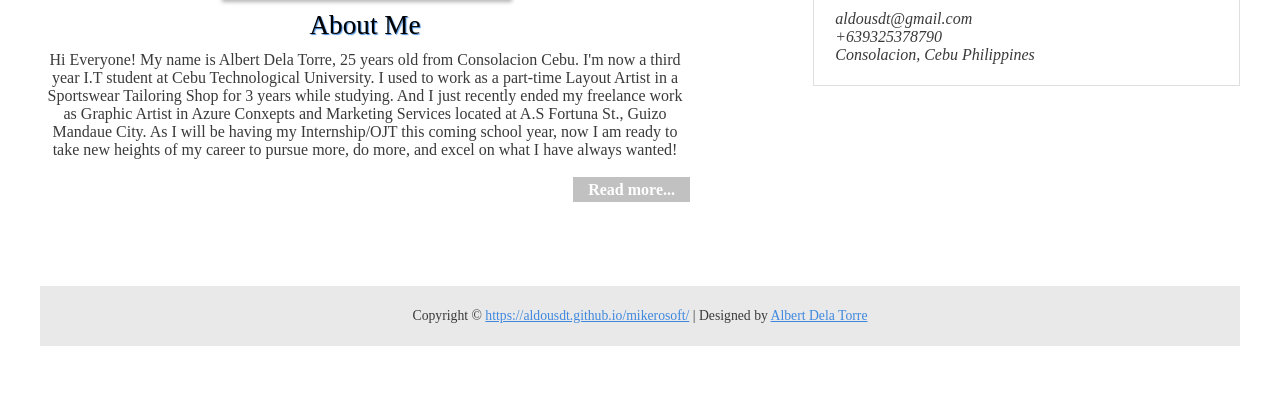
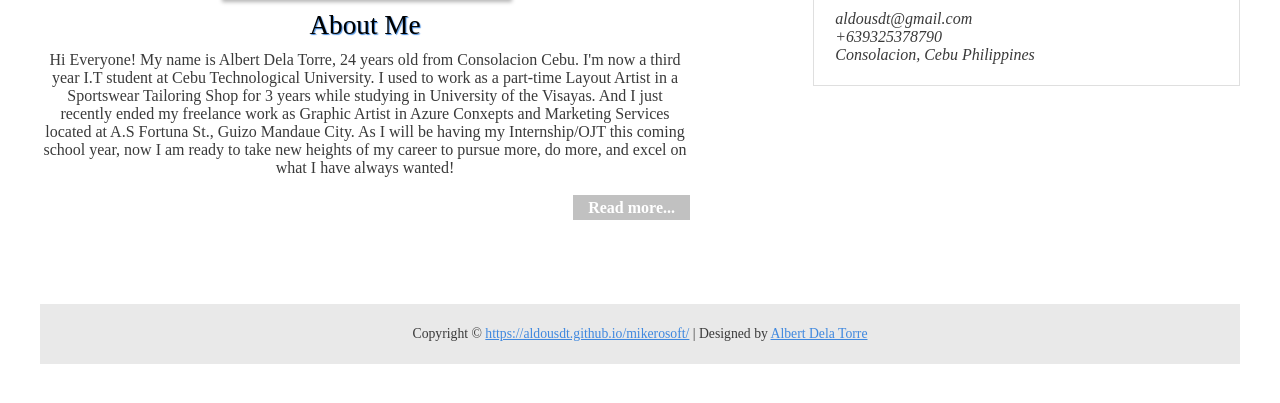
Before and after one commit to aldousdt/mikerosoft, a plain HTML site: page index.html in a window 1280 px wide. Shown: the part 373-776 px from the top of the page. Drawn offline with Linux system fonts and the light colour scheme.

Commit message:
Update index.html

```diff
--- a/index.html
+++ b/index.html
@@ -39,7 +39,7 @@
             <center><img src="images/pic.jpg" alt="pic1"></center>
             <h2><center>About Me</h2></center>
             <p><center>
-		    Hi Everyone! My name is Albert Dela Torre, 25 years old from Consolacion Cebu. I'm now a third year I.T student at Cebu Technological University. I used to work as a part-time Layout Artist in a Sportswear Tailoring Shop for 3 years while studying.
+Hi Everyone! My name is Albert Dela Torre, 24 years old from Consolacion Cebu. I'm now a third year I.T student at Cebu Technological University. I used to work as a part-time Layout Artist in a Sportswear Tailoring Shop for 3 years while studying in University of the Visayas.
 And I just recently ended my freelance work as Graphic Artist in Azure Conxepts and Marketing Services located at A.S Fortuna St., Guizo Mandaue City.
 
 As I will be having my Internship/OJT this coming school year, now I am ready to take new heights of my career to pursue more, do more, and excel on what I have always wanted!
```
